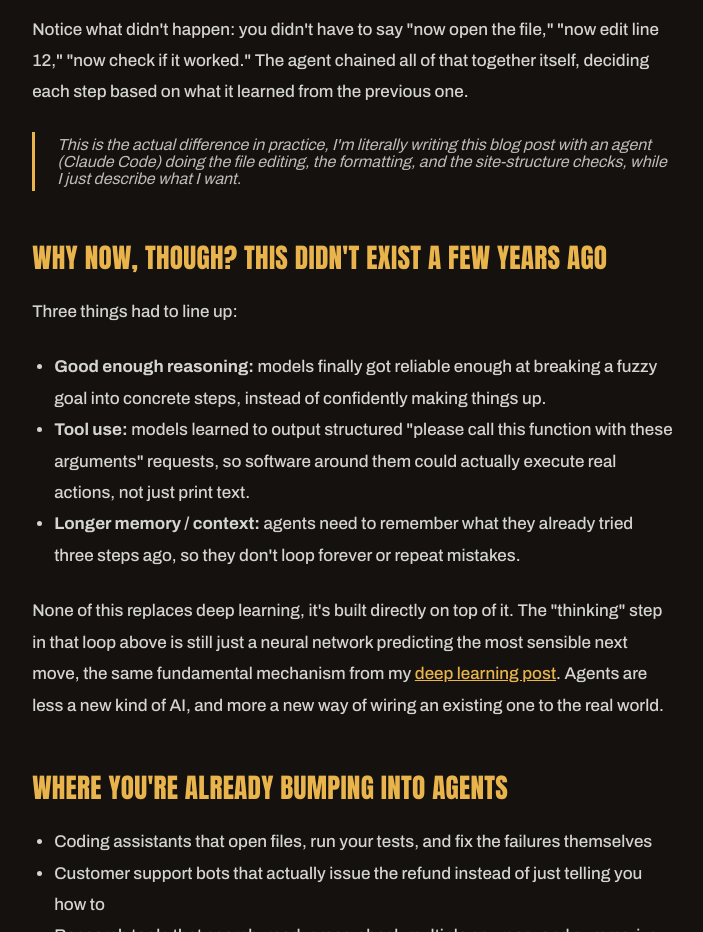
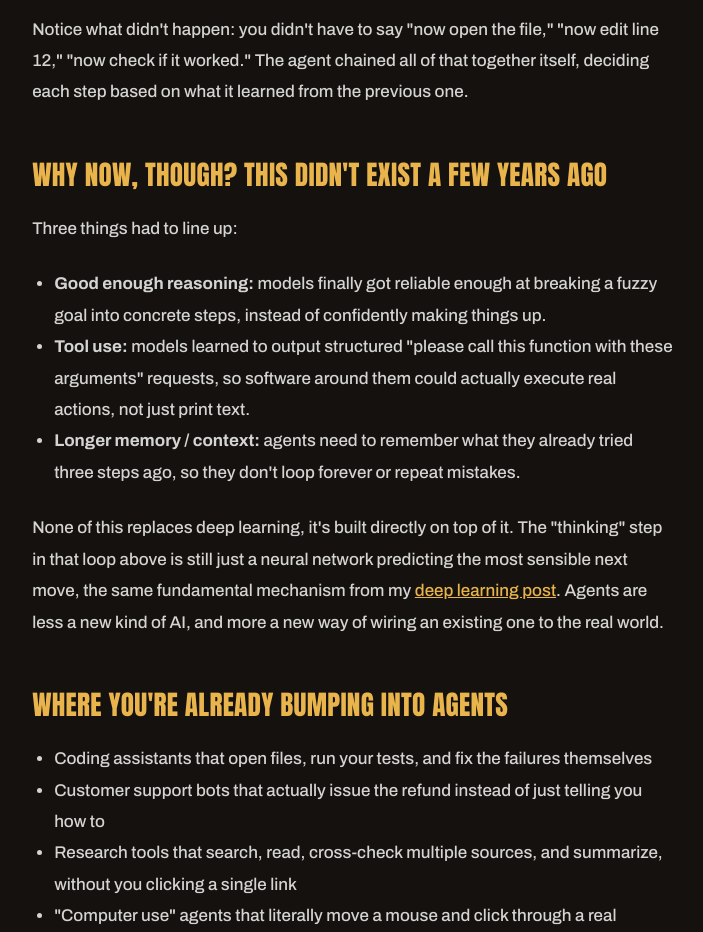
Before and after one commit to barishizm/barishizm.github.io, a plain HTML site: page posts/agents.html in a window 1280 px wide. Shown: the part 2080-3012 px from the top of the page, without its empty margins (287-990 px from the left). Drawn offline with Linux system fonts and the light colour scheme.

Commit message:
v1.7.2 - bug fix #2

```diff
--- a/posts/agents.html
+++ b/posts/agents.html
@@ -105,7 +105,6 @@
           <li>Only then does it come back and tell you: "Fixed it, here's what I changed."</li>
         </ul>
         <p>Notice what didn't happen: you didn't have to say "now open the file," "now edit line 12," "now check if it worked." The agent chained all of that together itself, deciding each step based on what it learned from the previous one.</p>
-        <blockquote>This is the actual difference in practice, I'm literally writing this blog post with an agent (Claude Code) doing the file editing, the formatting, and the site-structure checks, while I just describe what I want.</blockquote>
 
         <h2>Why now, though? This didn't exist a few years ago</h2>
         <p>Three things had to line up:</p>
```
